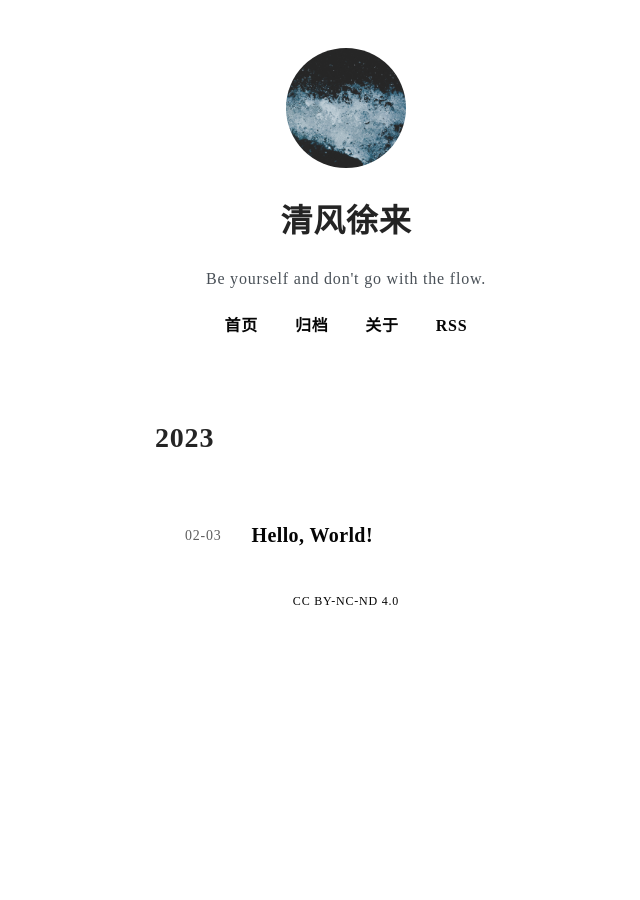
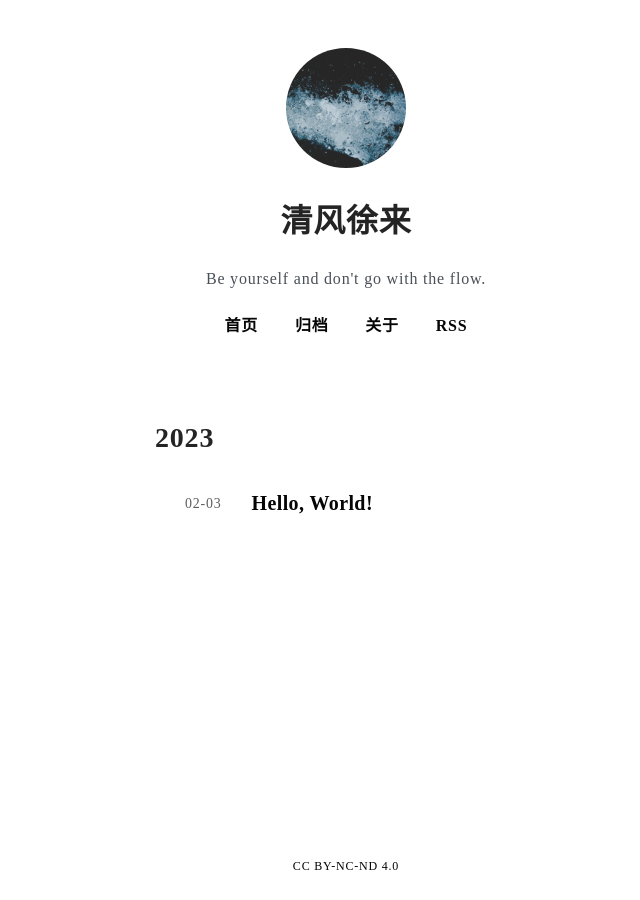
Before and after one commit to chengirii/chengirii.github.io, a Jekyll site: the page built from archives.html, in a window 1280 px wide. Shown: the whole page, without its empty margins (294-934 px from the left). Built offline with Jekyll 4.4.1, drawn with Linux system fonts in a browser that asks for light colours; some web fonts are replaced.

Commit message:
🥤 更新css

```diff
--- a/_sass/main.scss
+++ b/_sass/main.scss
@@ -832,7 +832,7 @@
 
   .archives-container {
     padding-left: 185px;
-
+    flex: 1;
   }
 
   @media (max-width: 600px){
@@ -846,7 +846,6 @@
     padding: 32px 0;
     font-weight: 900;
     font-size: 28px;
-    margin-bottom: 32px;
   }
 
   .archives-container .post {
@@ -932,3 +931,18 @@
   #disqusjs, .giscus-container {
     padding: 24px 0;
   }
+
+  .notfound {
+    text-align: center;
+    margin-top: 40px;
+    flex: 1;
+    }
+  .notfound h2 {
+      line-height :4
+  }
+  @media (max-width: 600px) {
+    .notfound h2 {
+      font-size: 20px;
+      line-height :3
+    }
+  }
```
Also changed, not shown: 404.html (+1 -11 lines), about.md (+1 -1 lines).
